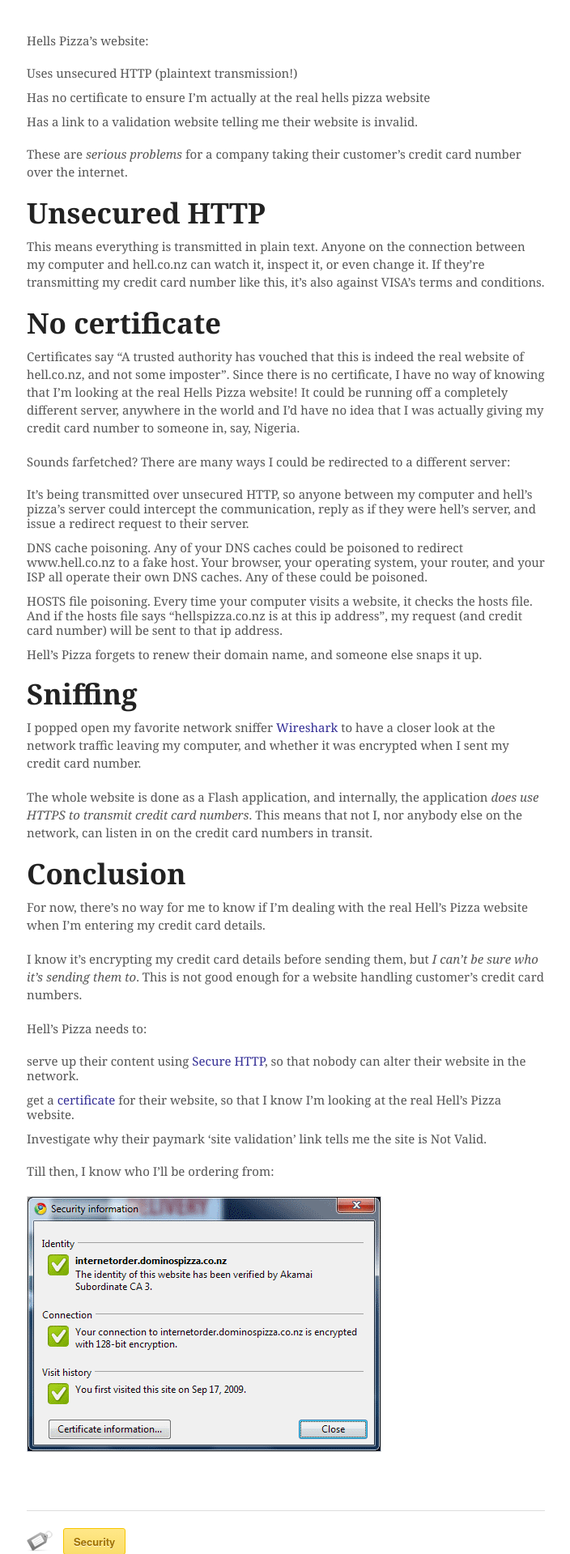
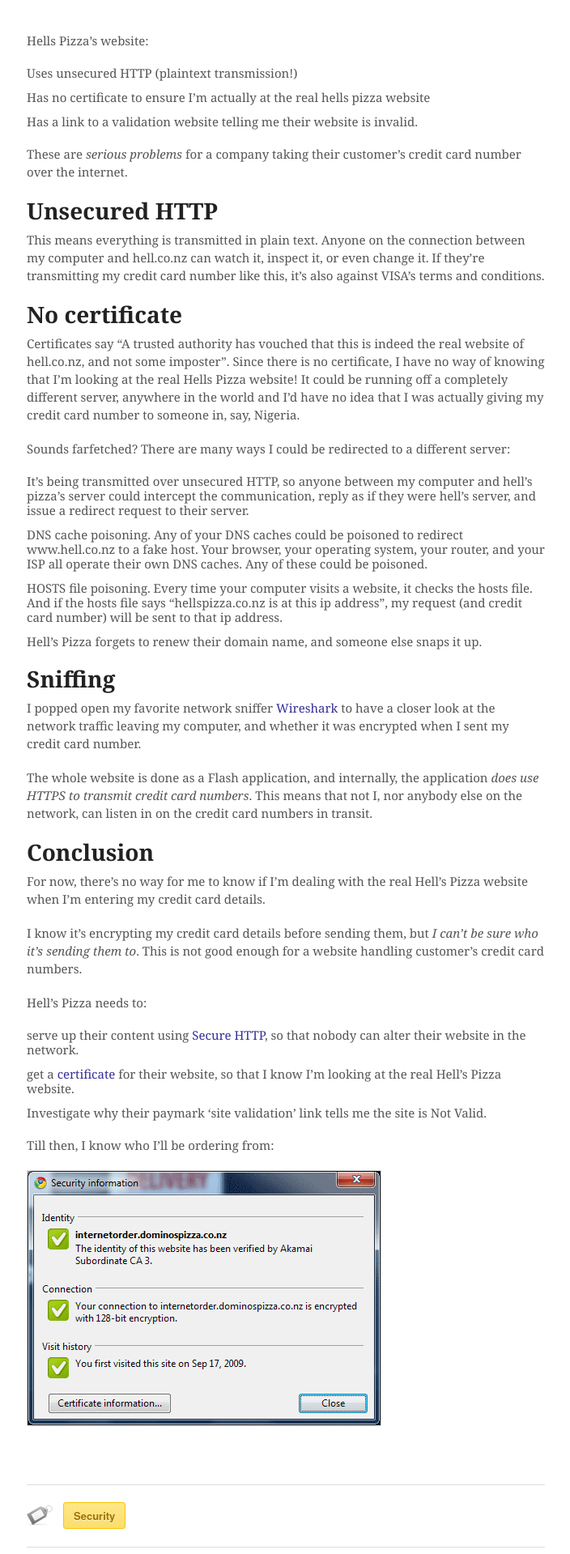
Before and after one commit to mhansen/jekyll-blog, a Jekyll site: the page built from _posts/2009-10-24-dodgy-pizza.markdown, in a window 1280 px wide. Shown: the part 1949-3868 px from the top of the page at 81% size, without its empty margins (137-841 px from the left). Built offline with Jekyll 4.4.1, drawn with Linux system fonts in a browser that asks for light colours; Markdown is read by kramdown in place of the engine named in the settings; comment, search, counter and statistics services are not loaded.

Commit message:
Make a few headings smaller, so they don't overpower the title heading.

```diff
--- a/_posts/2009-10-24-dodgy-pizza.markdown
+++ b/_posts/2009-10-24-dodgy-pizza.markdown
@@ -34,16 +34,14 @@ Hells Pizza's website:
 These are *serious problems* for a company taking their customer's credit card
 number over the internet.
 
-Unsecured HTTP
---------------
+### Unsecured HTTP
 
 This means everything is transmitted in plain text. Anyone on the connection
 between my computer and hell.co.nz can watch it, inspect it, or even change it.
 If they're transmitting my credit card number like this, it's also against
 VISA's terms and conditions.
 
-No certificate
---------------
+### No certificate
 
 Certificates say "A trusted authority has vouched that this is indeed the real
 website of hell.co.nz, and not some imposter". Since there is no certificate, I
@@ -67,8 +65,7 @@ Sounds farfetched? There are many ways I could be redirected to a different serv
   address.
 * Hell's Pizza forgets to renew their domain name, and someone else snaps it up.
 
-Sniffing
---------
+### Sniffing
 
 I popped open my favorite network sniffer
 [Wireshark](http://www.wireshark.org) to have a closer look at the
@@ -80,8 +77,7 @@ application *does use HTTPS to transmit credit card numbers*. This means that
 not I, nor anybody else on the network, can listen in on the credit card
 numbers in transit.
 
-Conclusion
-----------
+### Conclusion
 
 For now, there's no way for me to know if I'm dealing with the real Hell's
 Pizza website when I'm entering my credit card details.
--- a/_posts/2010-02-11-git-repo-inside-git.markdown
+++ b/_posts/2010-02-11-git-repo-inside-git.markdown
@@ -32,8 +32,7 @@ updates, the parent repository will need to update both the working directory
 files and the subrepository history files, complicating the diffs. And it's
 just not necessary: git has a great way of keeping git repositories inside git.
 
-Submodules
-----------
+### Submodules
 
 Submodules are a way of importing code from other git repositories into your source tree, and keeping them up to date after they are imported.
 
```
Also changed, not shown: _posts/2011-05-19-budget-visualisation.markdown (+3 -6 lines).
